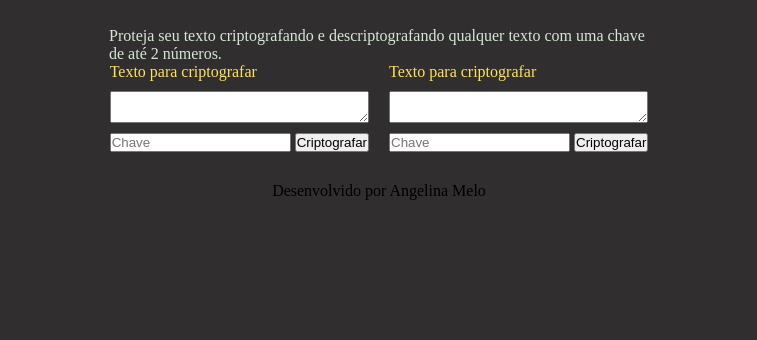
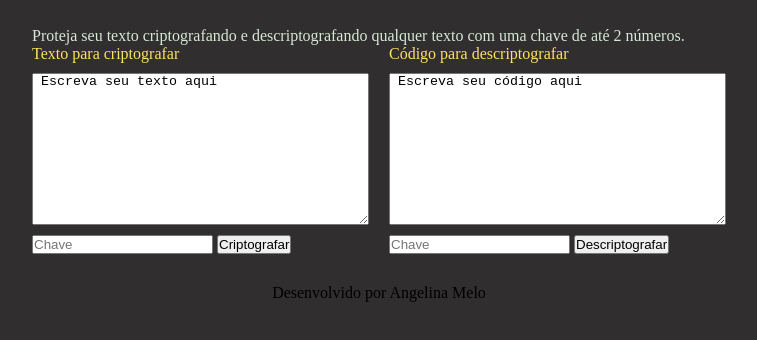
Before and after one commit to Laboratoria/SAP009-cipher, a website: page src/index.html in a window 1280 px wide. Shown: the part 110-450 px from the top of the page, without its empty margins (261-1018 px from the left). Drawn offline with Linux system fonts and the light colour scheme.

Commit message:
Funcionalidade de botões

```diff
--- a/src/cipher.js
+++ b/src/cipher.js
@@ -1,5 +1,13 @@
-const cipher = {
+/*const cipher = {
+
   // ...
 };
 
 export default cipher;
+
+cipher.encode(offset, string);
+// offset é o número de posições que queremos mover para a direita no alfabeto e string é a mensagem (texto) que queremos cifrar.
+
+cipher.decode(offset, string);
+ //offset é o número de posições que queremos mover para a esquerda no alfabeto e string é a mensagem (texto) que queremos decifrar.
+*/
--- a/src/index.html
+++ b/src/index.html
@@ -13,25 +13,27 @@
       <h1>criptografo.</h1>
     </header>
     <main>
+      <section>
         <p> Proteja seu texto criptografando e descriptografando qualquer texto com uma chave de até 2 números.</p>
         <div class="container_textareas">
           <div class="box_textareas">
-        <label>Texto para criptografar</label>
-        <textarea></textarea>
-        <div>
+            <label for="encrypt-area">Texto para criptografar</label>
+            <textarea id="encrypt-area" name="encrypt-area" rows="10" cols="40"> Escreva seu texto aqui</textarea>
+            <div class="box_key_button">
               <input type="number" placeholder="Chave">
-          <button type="button">Criptografar</button>
+              <button id="encrypt" type="button">Criptografar</button>
             </div>
           </div>
           <div class="box_textareas">
-        <label>Texto para criptografar</label>
-        <textarea></textarea>
-        <div>
+            <label for="decrypt-area">Código para descriptografar</label>
+            <textarea id="decrypt-area" name="decrypt-area" rows="10" cols="40"> Escreva seu código aqui</textarea>
+            <div class="box_key_button">
               <input type="number" placeholder="Chave">
-          <button type="button">Criptografar</button>
+              <button id="decrypt" type="button">Descriptografar</button>
             </div>
           </div>
         </div>
+      </section>
     </main>
     <footer>
       <span> Desenvolvido por Angelina Melo</span>
--- a/src/index.js
+++ b/src/index.js
@@ -1,3 +1,22 @@
-import cipher from './cipher.js';
+/*import cipher from './cipher.js';
 
-console.log(cipher);
+console.log(cipher);*/
+
+//src/index.js: aqui você deve escutar os eventos de DOM, chamar cipher.encode() e cipher.decode().
+
+//BOTÃO PARA CRIPTOGRAFAR
+const encrypt = document.getElementById('encrypt')
+encrypt.addEventListener('click', encryptText)
+
+function encryptText(){
+alert('ok')
+}
+
+
+//BOTÃO PARA DESCRIPTOGRAFAR
+const decrypt = document.getElementById('decrypt')
+decrypt.addEventListener('click', decryptText)
+
+function decryptText(){
+alert('ok!')
+}
```
Lines whose indentation alone changed are shown as unchanged.
